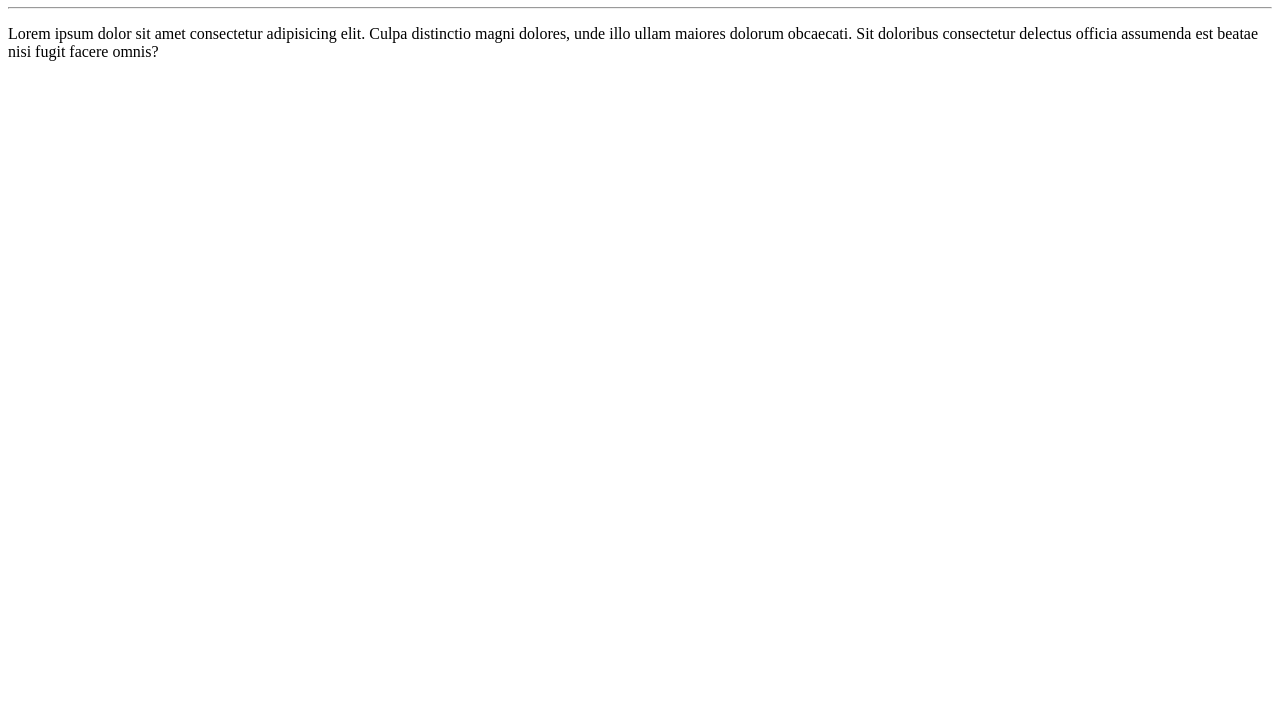
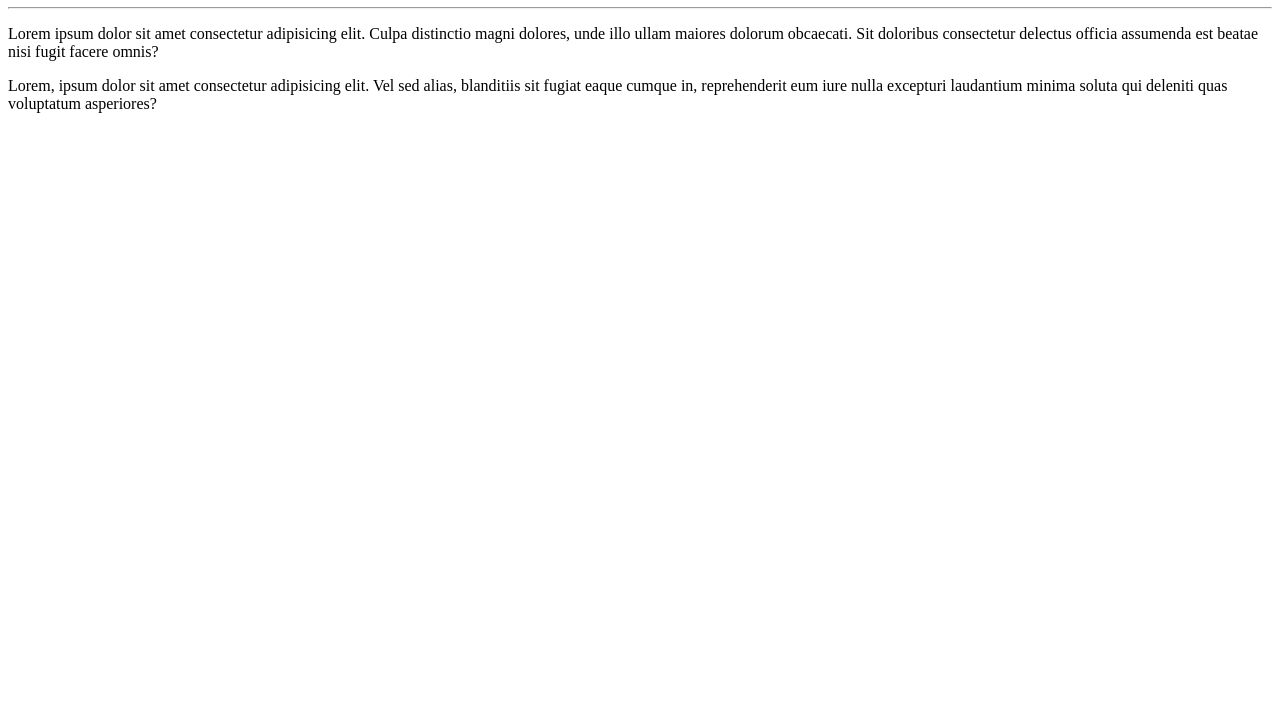
Before and after one commit to Patricia-Bandeira/FirstRepository, a plain HTML site: page site-exemplo/index.html in a window 1280 px wide. Shown: the part 73-800 px from the top of the page. Drawn offline with Linux system fonts and the light colour scheme.

Commit message:
Adicionei um parágrafo

```diff
--- a/site-exemplo/index.html
+++ b/site-exemplo/index.html
@@ -10,5 +10,6 @@
     <h1>Olá Mundo</h1>
     <hr>
     <p>Lorem ipsum dolor sit amet consectetur adipisicing elit. Culpa distinctio magni dolores, unde illo ullam maiores dolorum obcaecati. Sit doloribus consectetur delectus officia assumenda est beatae nisi fugit facere omnis?</p>
+    <p>Lorem, ipsum dolor sit amet consectetur adipisicing elit. Vel sed alias, blanditiis sit fugiat eaque cumque in, reprehenderit eum iure nulla excepturi laudantium minima soluta qui deleniti quas voluptatum asperiores?</p>
 </body>
 </html>
```
